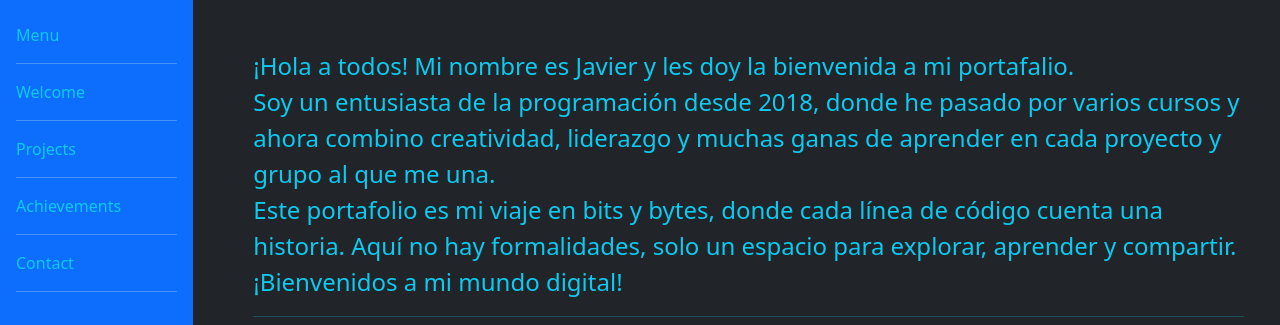
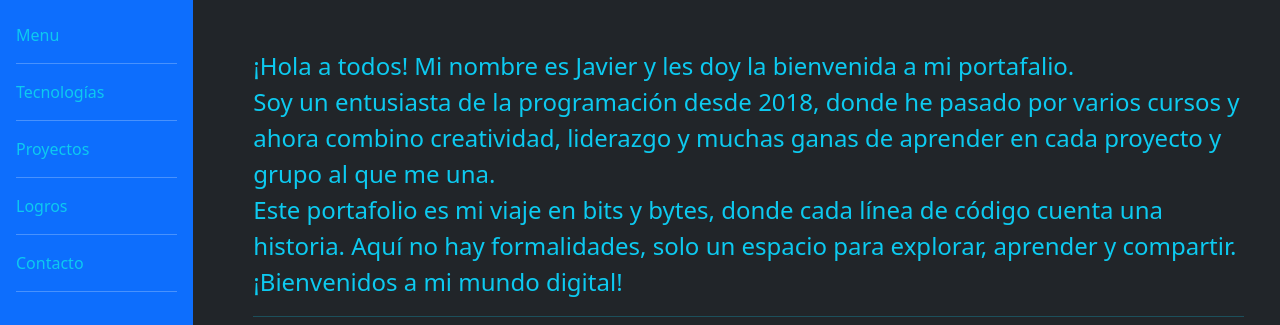
Before and after one commit to SFJavierE/portfoliojavier, a React (Create React App) app: page / in a window 1280 px wide. Shown: the top 325 px of the page. Built offline with nearby package versions, Linux system fonts and the light colour scheme.

Commit message:
modified items

```diff
--- a/src/components/navbar/Navbar.tsx
+++ b/src/components/navbar/Navbar.tsx
@@ -1,6 +1,8 @@
 import './style.css';
 
 export default function Navbar () {
+    const itemsList : string[] = ['Tecnologías', 'Proyectos', 'Logros', 'Contacto'];
+
     const navbarLink = (text : string) => (
     <div className='px-2'>
         <a className='nav-link text-info' href="#">{text}</a>
@@ -15,10 +17,7 @@ export default function Navbar () {
                     <span className='navar-brand text-info'>Menu</span>
                     <hr className='text-light'/>
                 </div>
-                {navbarLink('Welcome')}
-                {navbarLink('Projects')}
-                {navbarLink('Achievements')}
-                {navbarLink('Contact')}
+                {itemsList.map((item) => navbarLink(item))}
             </div>
         </nav>
     )
```
